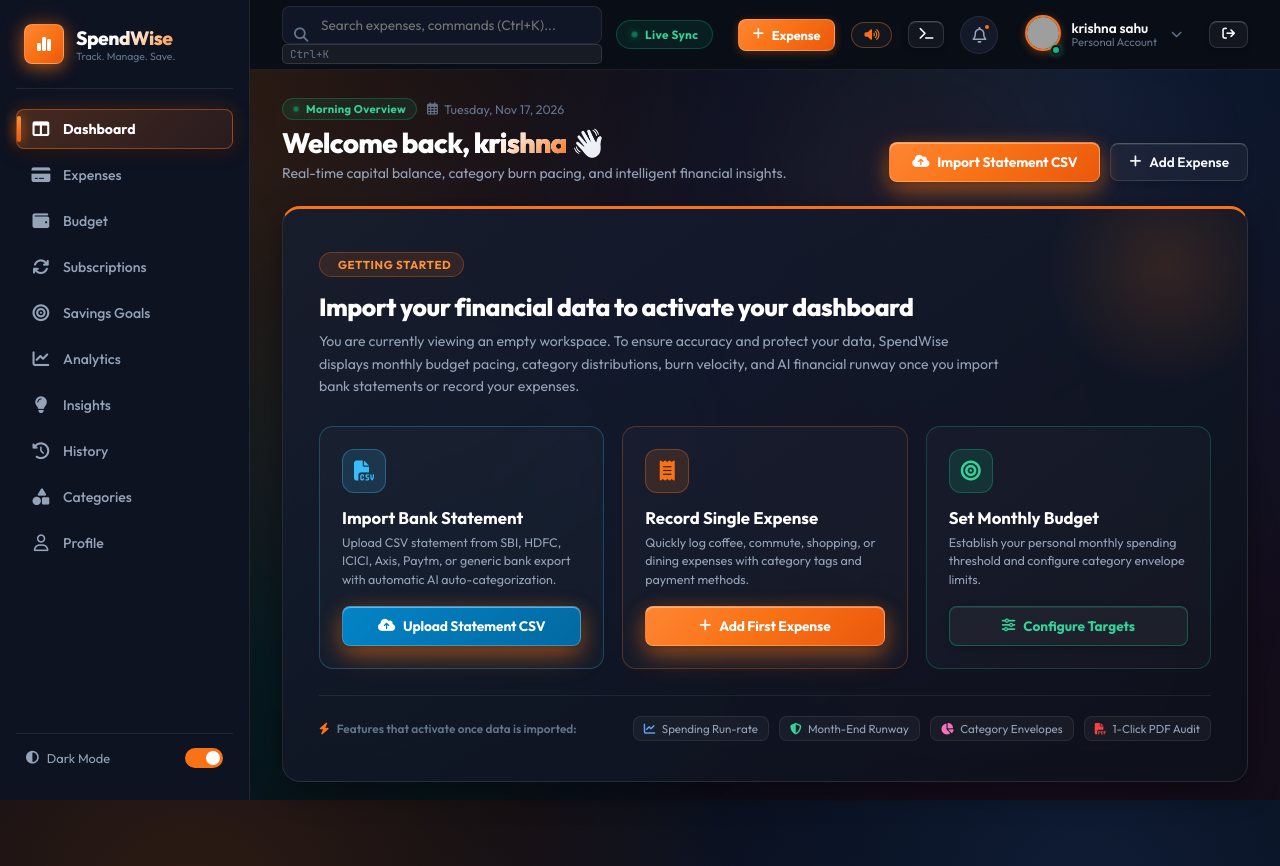
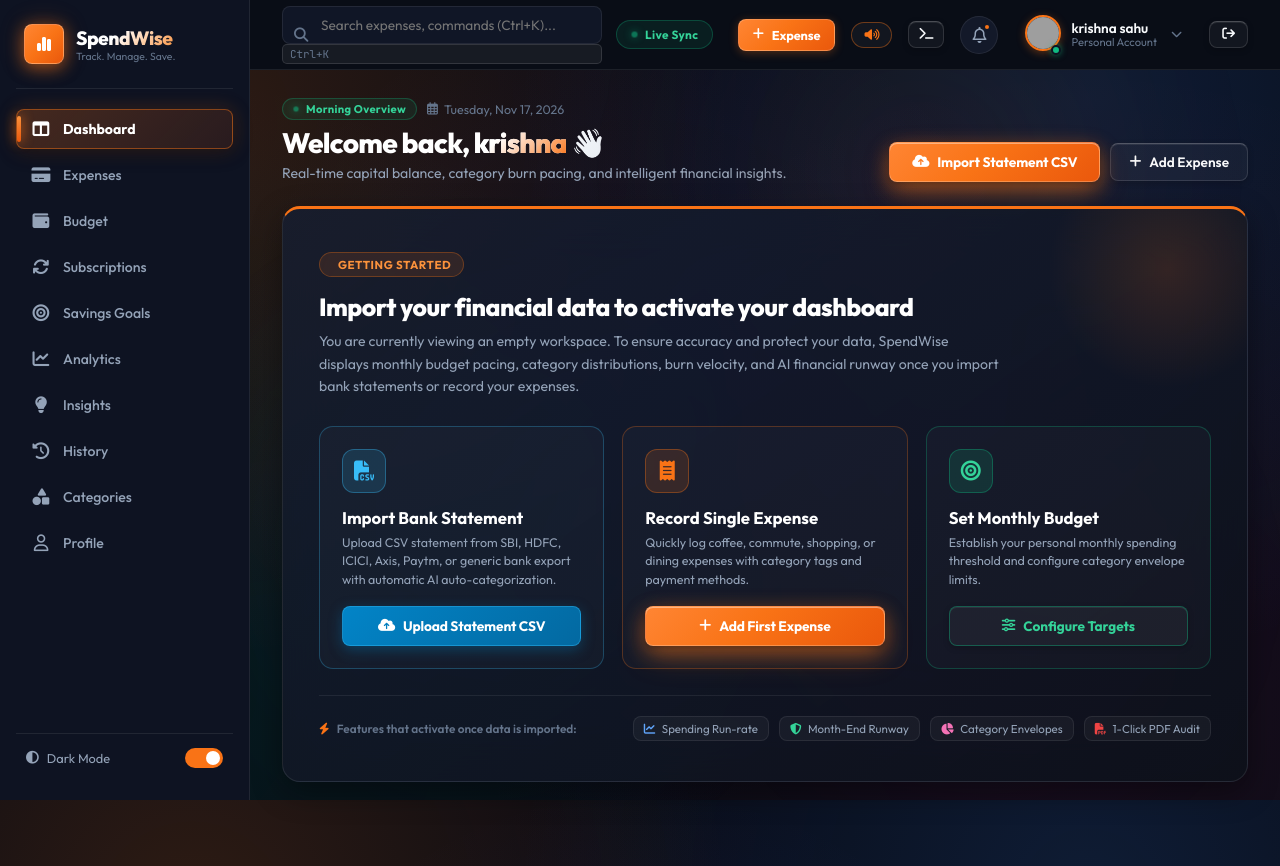
Before and after one commit to KrishnaTerminalOpen/expenditure-tracker-, a Flask app: page /dashboard in a window 1280 px wide. Run offline with Flask 3, Linux system fonts and the light colour scheme; a user stored in the database is signed in; data comes from the database, SQL or seed files in the repository; data that the repository does not hold is empty; grey boxes are pictures that could not be loaded.

Commit message:
Remove orange shadow from bank CSV statement card and button

```diff
--- a/static/css/index.css
+++ b/static/css/index.css
@@ -888,6 +888,39 @@ input:checked + .slider:before {
     0 6px 20px rgba(0, 0, 0, 0.35),
     0 0 20px rgba(249, 115, 22, 0.22),
     inset 0 1px 0 rgba(255, 255, 255, 0.16);
+}
+
+.btn-blue-upload {
+  background: linear-gradient(135deg, #0284c7 0%, #0369a1 100%);
+  color: #ffffff;
+  border: 1px solid rgba(56, 189, 248, 0.4);
+  padding: 10px 18px;
+  border-radius: var(--radius-sm);
+  font-size: 0.86rem;
+  font-weight: 700;
+  letter-spacing: -0.01em;
+  cursor: pointer;
+  display: inline-flex;
+  align-items: center;
+  justify-content: center;
+  gap: 8px;
+  box-shadow: 0 4px 14px rgba(2, 132, 199, 0.35);
+  transition: all 0.25s cubic-bezier(0.16, 1, 0.3, 1);
+  position: relative;
+  overflow: hidden;
+}
+
+.btn-blue-upload:hover {
+  background: linear-gradient(135deg, #0369a1 0%, #075985 100%);
+  border-color: rgba(56, 189, 248, 0.65);
+  box-shadow: 0 6px 20px rgba(2, 132, 199, 0.55), 0 0 20px rgba(56, 189, 248, 0.3);
+  transform: translateY(-2px);
+  color: #ffffff;
+}
+
+.btn-blue-upload:active {
+  transform: translateY(0);
+  box-shadow: 0 2px 8px rgba(2, 132, 199, 0.4);
 }
 
 /* ================= TABLES ================= */
--- a/templates/base.html
+++ b/templates/base.html
@@ -305,7 +305,7 @@
 
                 <div style="display: flex; justify-content: flex-end; gap: 10px; margin-top: 24px;">
                     <button type="button" class="btn-outline" onclick="closeModal('importCsvModal')">Cancel</button>
-                    <button type="submit" class="btn-primary" style="background: linear-gradient(135deg, #0284c7 0%, #0369a1 100%);">
+                    <button type="submit" class="btn-blue-upload">
                         <i class="fa-solid fa-cloud-arrow-up"></i> Start Import
                     </button>
                 </div>
--- a/templates/dashboard.html
+++ b/templates/dashboard.html
@@ -414,9 +414,9 @@
     <!-- 3 Primary Action Steps -->
     <div style="display: grid; grid-template-columns: repeat(auto-fit, minmax(260px, 1fr)); gap: 18px; position: relative; z-index: 1;">
         <!-- Step 1: Import Statement CSV -->
-        <div style="background: rgba(255, 255, 255, 0.025); border: 1px solid rgba(56, 189, 248, 0.28); border-radius: 14px; padding: 22px; display: flex; flex-direction: column; justify-content: space-between;">
+        <div style="background: rgba(255, 255, 255, 0.025); border: 1px solid rgba(56, 189, 248, 0.28); border-radius: 14px; padding: 22px; display: flex; flex-direction: column; justify-content: space-between; box-shadow: none;">
             <div>
-                <div style="width: 44px; height: 44px; border-radius: 12px; background: rgba(56, 189, 248, 0.15); border: 1px solid rgba(56, 189, 248, 0.35); display: flex; align-items: center; justify-content: center; color: #38bdf8; font-size: 1.25rem; margin-bottom: 14px;">
+                <div style="width: 44px; height: 44px; border-radius: 12px; background: rgba(56, 189, 248, 0.15); border: 1px solid rgba(56, 189, 248, 0.35); display: flex; align-items: center; justify-content: center; color: #38bdf8; font-size: 1.25rem; margin-bottom: 14px; box-shadow: none;">
                     <i class="fa-solid fa-file-csv"></i>
                 </div>
                 <h3 style="font-size: 1.05rem; font-weight: 700; color: #ffffff; margin-bottom: 6px;">Import Bank Statement</h3>
@@ -425,7 +425,7 @@
                 </p>
             </div>
             <div style="display: flex; flex-direction: column; gap: 8px;">
-                <button type="button" class="btn-primary" style="background: linear-gradient(135deg, #0284c7 0%, #0369a1 100%); justify-content: center; padding: 10px 14px; font-weight: 700;" onclick="openModal('importCsvModal')">
+                <button type="button" class="btn-blue-upload" style="width: 100%;" onclick="openModal('importCsvModal')">
                     <i class="fa-solid fa-cloud-arrow-up"></i> Upload Statement CSV
                 </button>
             </div>
```
